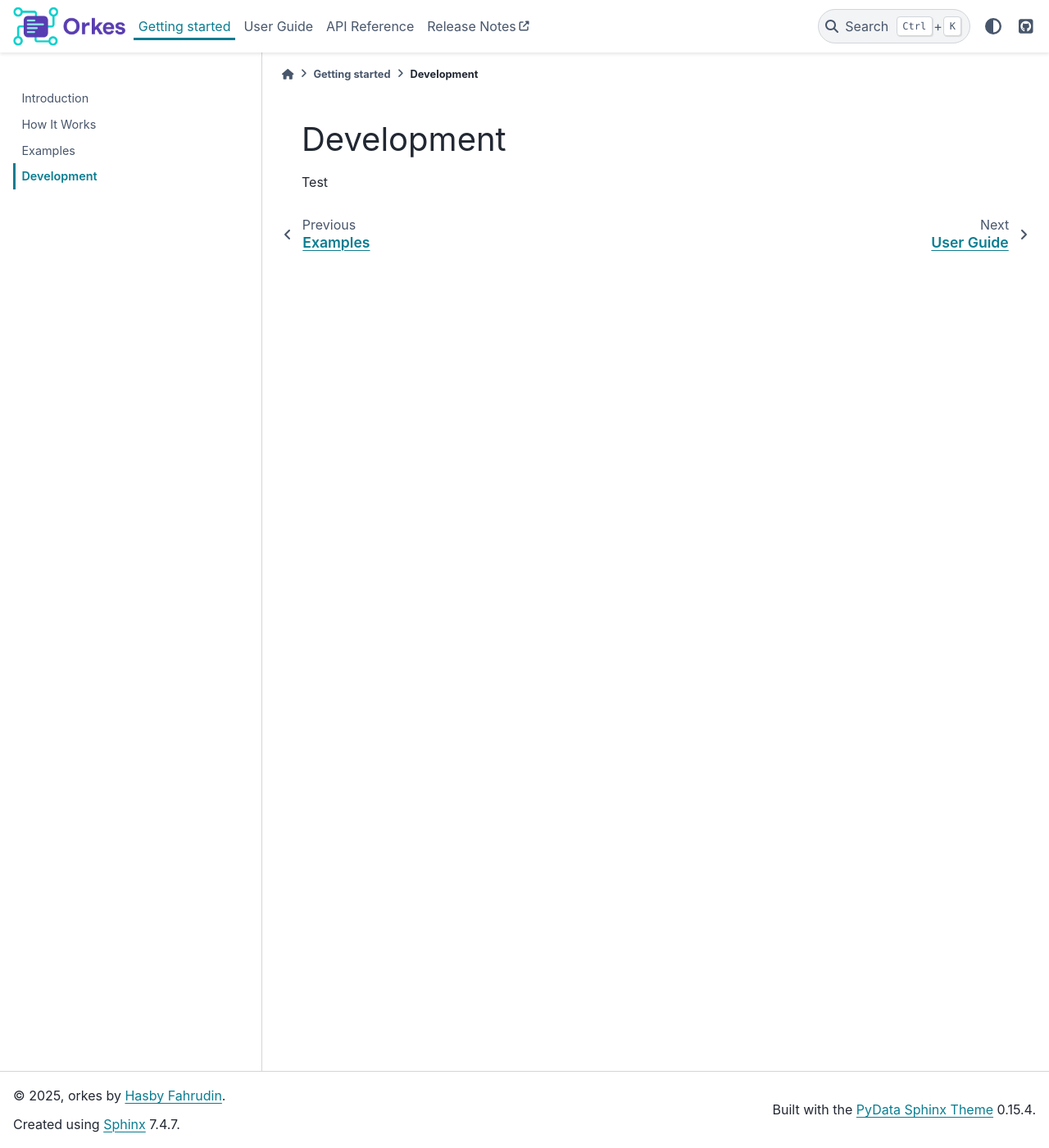
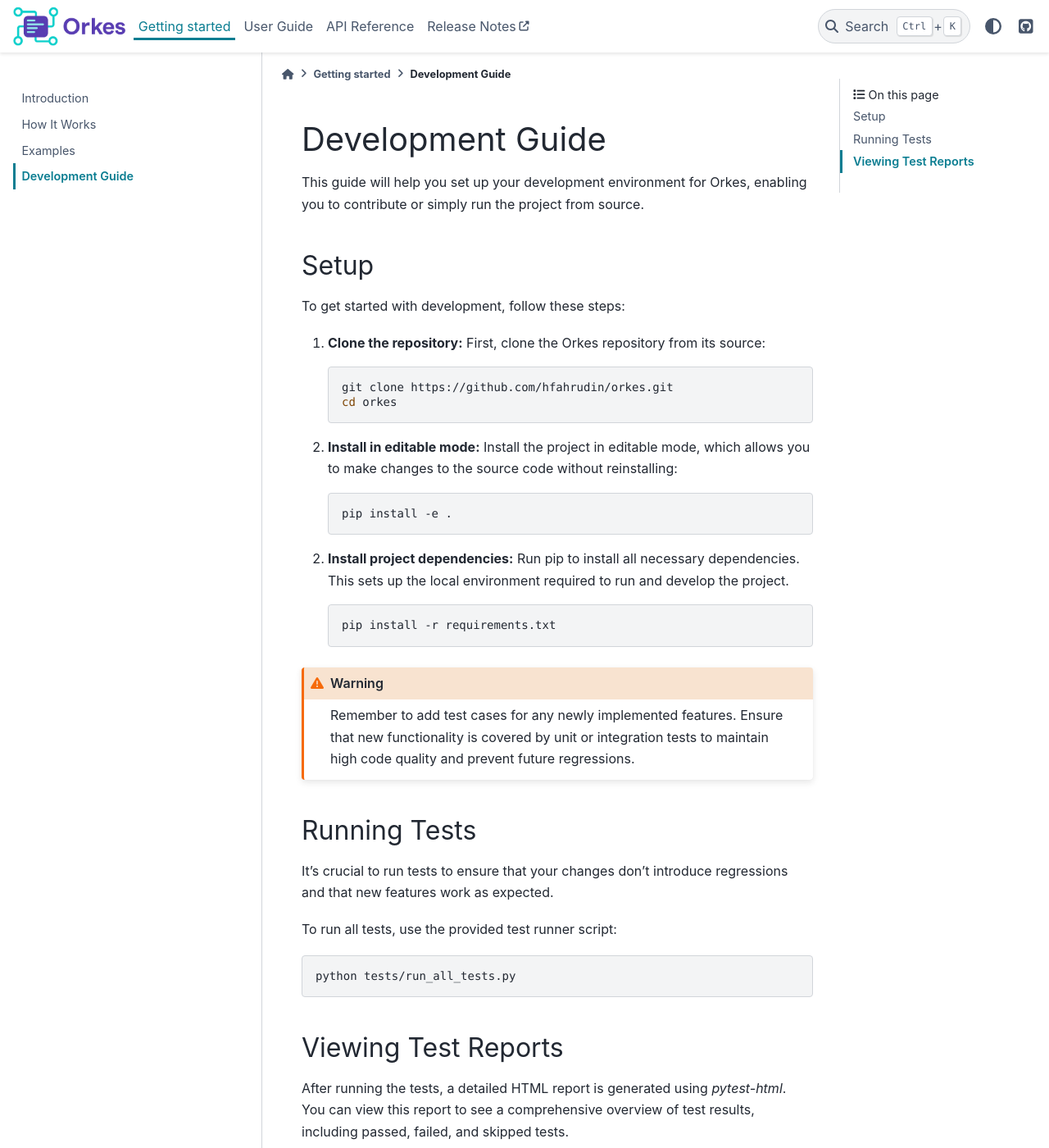
Before and after one commit to hfahrudin/orkes, a Sphinx documentation site: the page built from docs/source/getting_started/dev.rst, in a window 1280 px wide and 1400 px high. Shown: the whole window at 82% size. Built offline with Sphinx 7.4.7 and the PyData theme 0.15.4, drawn with Linux system fonts in a browser that asks for light colours; some of the changed text lies outside the part shown.

Commit message:
add section for development guide

```diff
--- a/docs/source/getting_started/dev.rst
+++ b/docs/source/getting_started/dev.rst
@@ -1,7 +1,62 @@
 .. _dev:
 
-===============
-Development
-===============
+===================
+Development Guide
+===================
 
-Test
+This guide will help you set up your development environment for Orkes, enabling you to contribute or simply run the project from source.
+
+Setup
+-----
+
+To get started with development, follow these steps:
+
+1.  **Clone the repository:**
+    First, clone the Orkes repository from its source:
+
+    .. code-block:: bash
+
+        git clone https://github.com/hfahrudin/orkes.git
+        cd orkes
+
+2.  **Install in editable mode:**
+    Install the project in editable mode, which allows you to make changes to the source code without reinstalling:
+
+    .. code-block:: bash
+
+        pip install -e .
+
+2.  **Install project dependencies:**
+    Run pip to install all necessary dependencies. This sets up the local environment required to run and develop the project.
+
+    .. code-block:: bash
+
+        pip install -r requirements.txt
+
+
+.. warning::
+    Remember to add test cases for any newly implemented features. Ensure that new functionality is covered by unit or integration tests to maintain high code quality and prevent future regressions.
+
+Running Tests
+-------------
+
+It's crucial to run tests to ensure that your changes don't introduce regressions and that new features work as expected.
+
+To run all tests, use the provided test runner script:
+
+.. code-block:: bash
+
+    python tests/run_all_tests.py
+
+Viewing Test Reports
+--------------------
+
+After running the tests, a detailed HTML report is generated using `pytest-html`. You can view this report to see a comprehensive overview of test results, including passed, failed, and skipped tests.
+
+The report is located in the `reports` folder at the root of your project:
+
+.. code-block:: text
+
+    reports/report_{test_type}_{timestamp}.html
+
+Open this file in your web browser to examine the test outcomes.
```
